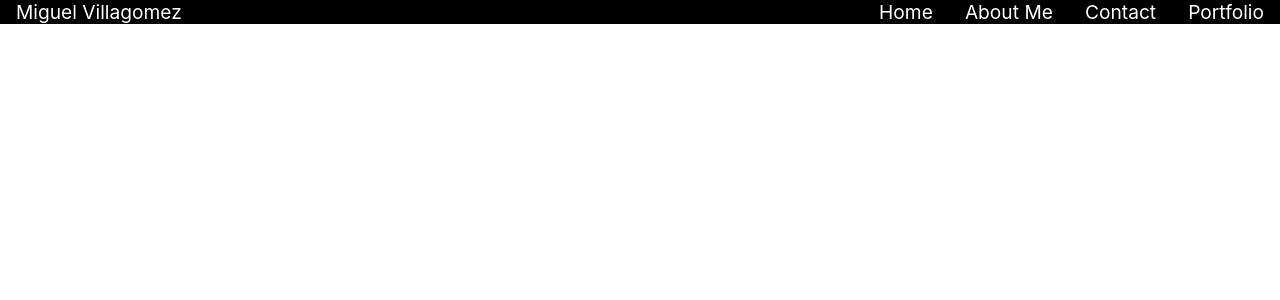
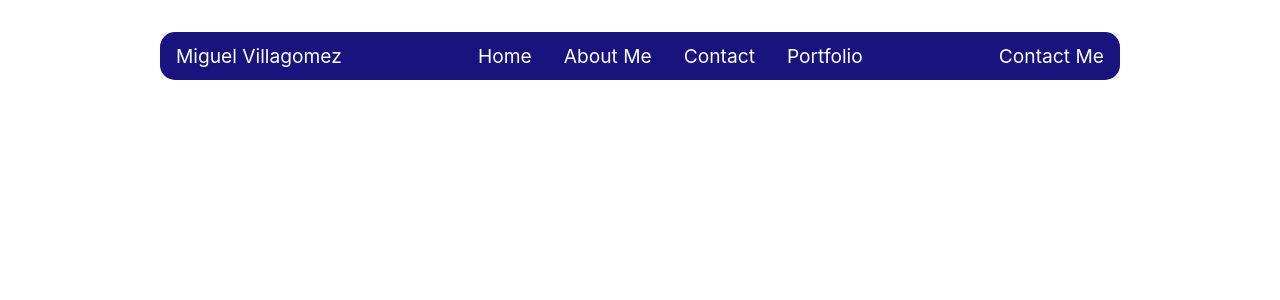
Before and after one commit to migavg/villagomez-portfolio, a React (Create React App) app: page / in a window 1280 px wide. Shown: the top 300 px of the page. Built offline with nearby package versions, Linux system fonts and the light colour scheme.

Commit message:
made styling changes to the navbar

```diff
--- a/src/components/MainContainer.js
+++ b/src/components/MainContainer.js
@@ -3,7 +3,7 @@ import React, {useState} from "react";
 
 
 export default function Container() {
-    const [currentPage, setCurrentPage] = useState('AboutMe');
+    const [currentPage, setCurrentPage] = useState();
 
     const renderPage = () => {
 
--- a/src/components/Navbar.js
+++ b/src/components/Navbar.js
@@ -7,15 +7,18 @@ return(
    <header>
         <nav>
             <div>
-                <a className="navitems">Miguel Villagomez</a>
+                <a className="navItems">Miguel Villagomez</a>
             </div>
 
             <div>
-                <a className="navitems">Home</a>
-                <a className="navitems">About Me</a>
-                <a className="navitems">Contact</a>
-                <a className="navitems">Portfolio</a>
+                <a className="navItems">Home</a>
+                <a className="navItems">About Me</a>
+                <a className="navItems">Contact</a>
+                <a className="navItems">Portfolio</a>
+            </div>
 
+            <div>
+                <a className="navItems"> Contact Me</a>
             </div>
         </nav>
 
--- a/src/style.css
+++ b/src/style.css
@@ -5,15 +5,17 @@ box-sizing: border-box;
 }
 
 nav{
+    margin: 2rem 10rem 2rem 10rem;
     display: flex;
     align-items: center;
     justify-content: space-between;
-    background-color: black;
+    background-color: rgb(25, 20, 125);
     color:white;
     font-size: larger;
+    height: 3rem;
+    border-radius: 15px;
 
 }
-
-nav .navitems {
+nav .navItems {
     padding: 1rem;
 }
```
